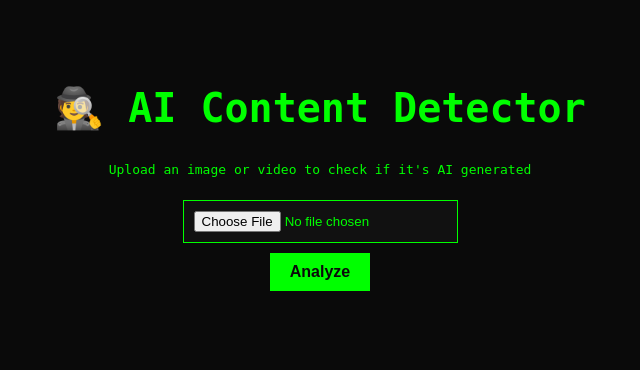
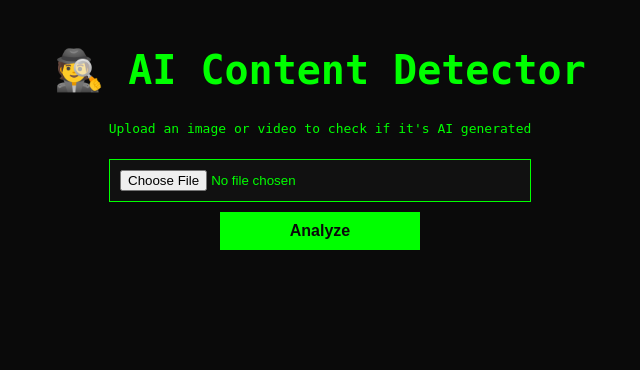
Before and after one commit to Akhil-cit/-AI-Content-Detector, a Flask app: page / in a window 1280 px wide. Shown: the top 370 px of the page, without its empty margins (320-960 px from the left). Run offline with Flask 3, Linux system fonts and the light colour scheme.

Commit message:
updated auto alignment

```diff
--- a/templates/index.html
+++ b/templates/index.html
@@ -1,6 +1,7 @@
 <!DOCTYPE html>
 <html>
 <head>
+    <meta name="viewport" content="width=device-width, initial-scale=1.0">
     <title>AI Detector</title>
     <style>
         body {
@@ -8,19 +9,21 @@
     color: #00ff00;
     font-family: monospace;
     text-align: center;
-            padding: 50px;
+    padding: 20px;
+    max-width: 800px;
+    margin: 0 auto;
 }
-        h1 {
-            font-size: 40px;
-            margin-bottom: 30px;
-        }
+
 input {
     background: #111;
     color: #00ff00;
     border: 1px solid #00ff00;
     padding: 10px;
     margin: 10px;
+    width: 80%;
+    max-width: 400px;
 }
+
 button {
     background: #00ff00;
     color: #0a0a0a;
@@ -29,15 +32,20 @@
     cursor: pointer;
     font-size: 16px;
     font-weight: bold;
+    width: 80%;
+    max-width: 200px;
 }
-        button:hover {
-            background: #00cc00;
+
+h1 {
+    font-size: clamp(20px, 5vw, 40px);
 }
+
 #result {
     margin-top: 30px;
-            font-size: 30px;
+    font-size: clamp(16px, 4vw, 30px);
     font-weight: bold;
 }
+
     </style>
 </head>
 <body>
```
Lines whose indentation alone changed are shown as unchanged.
